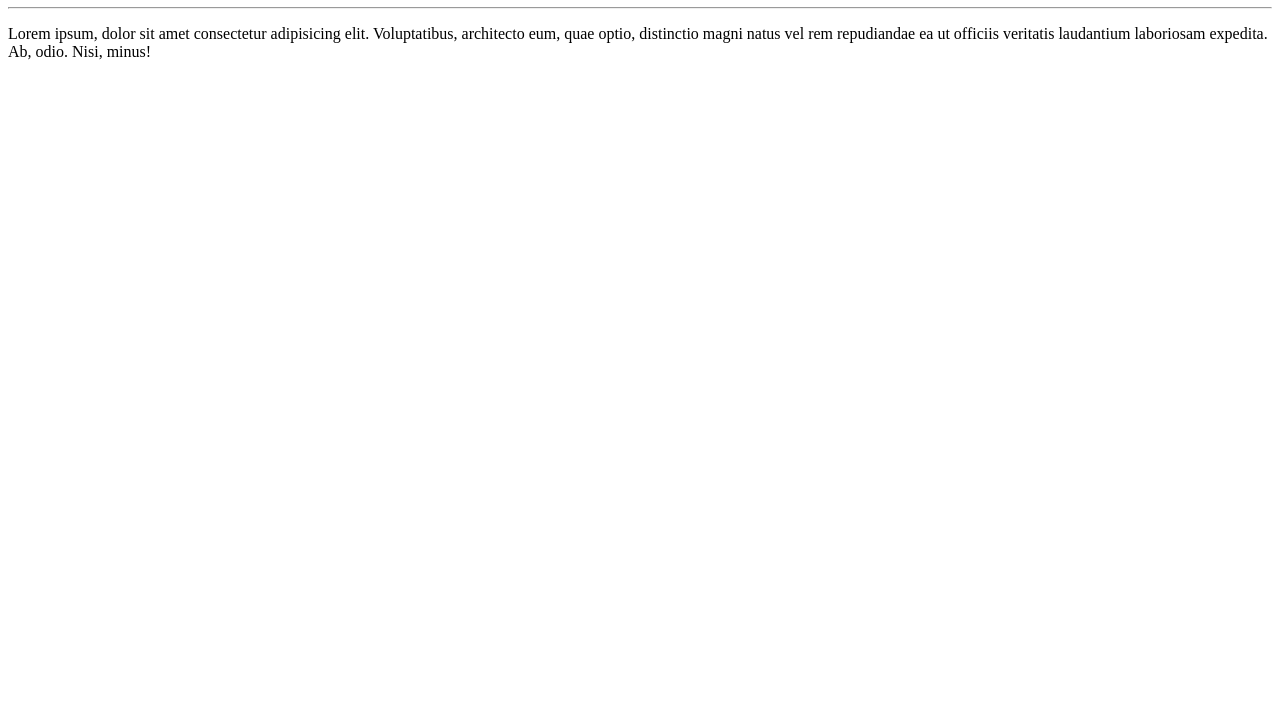
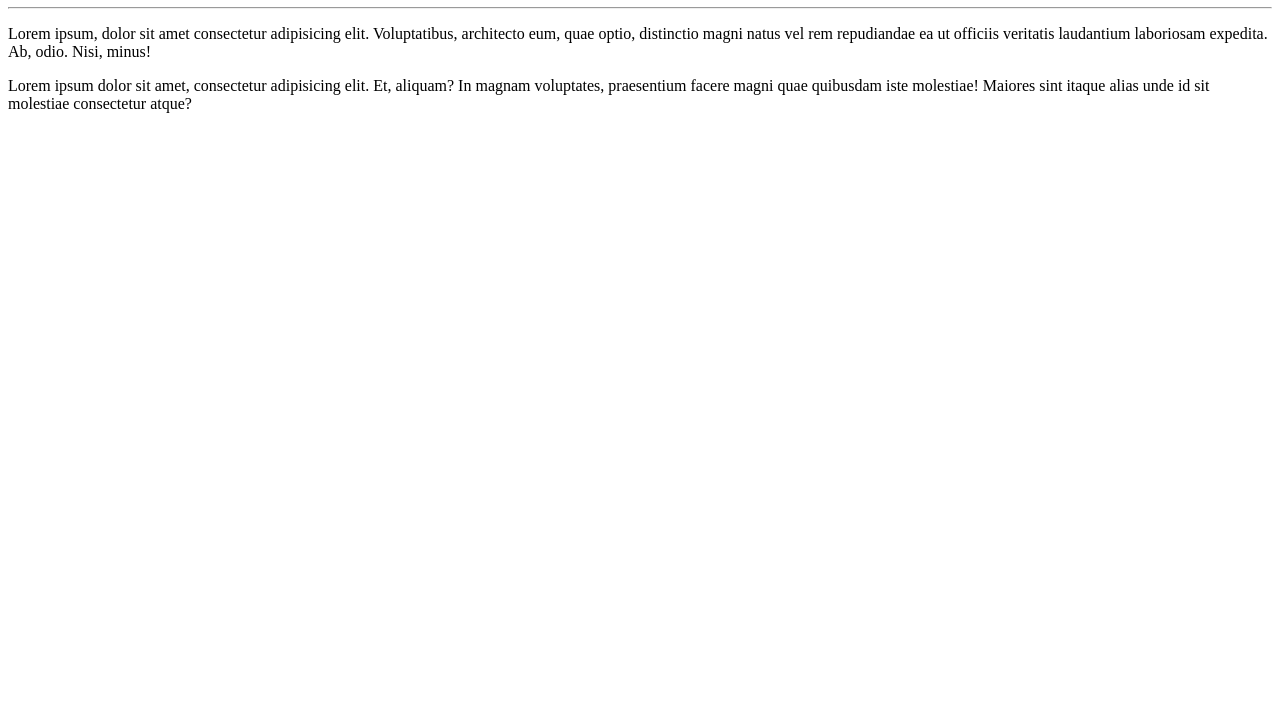
Before and after one commit to Israel375/Ola-Mundo, a plain HTML site: page Site-exemplo/index.html in a window 1280 px wide. Shown: the part 73-800 px from the top of the page. Drawn offline with Linux system fonts and the light colour scheme.

Commit message:
Adicionei um paragrafo

```diff
--- a/Site-exemplo/index.html
+++ b/Site-exemplo/index.html
@@ -10,5 +10,6 @@
     <h1>Olá, Mundo</h1>
     <hr>
     <p>Lorem ipsum, dolor sit amet consectetur adipisicing elit. Voluptatibus, architecto eum, quae optio, distinctio magni natus vel rem repudiandae ea ut officiis veritatis laudantium laboriosam expedita. Ab, odio. Nisi, minus!</p>
+    <p>Lorem ipsum dolor sit amet, consectetur adipisicing elit. Et, aliquam? In magnam voluptates, praesentium facere magni quae quibusdam iste molestiae! Maiores sint itaque alias unde id sit molestiae consectetur atque?</p>
 </body>
 </html>
```
